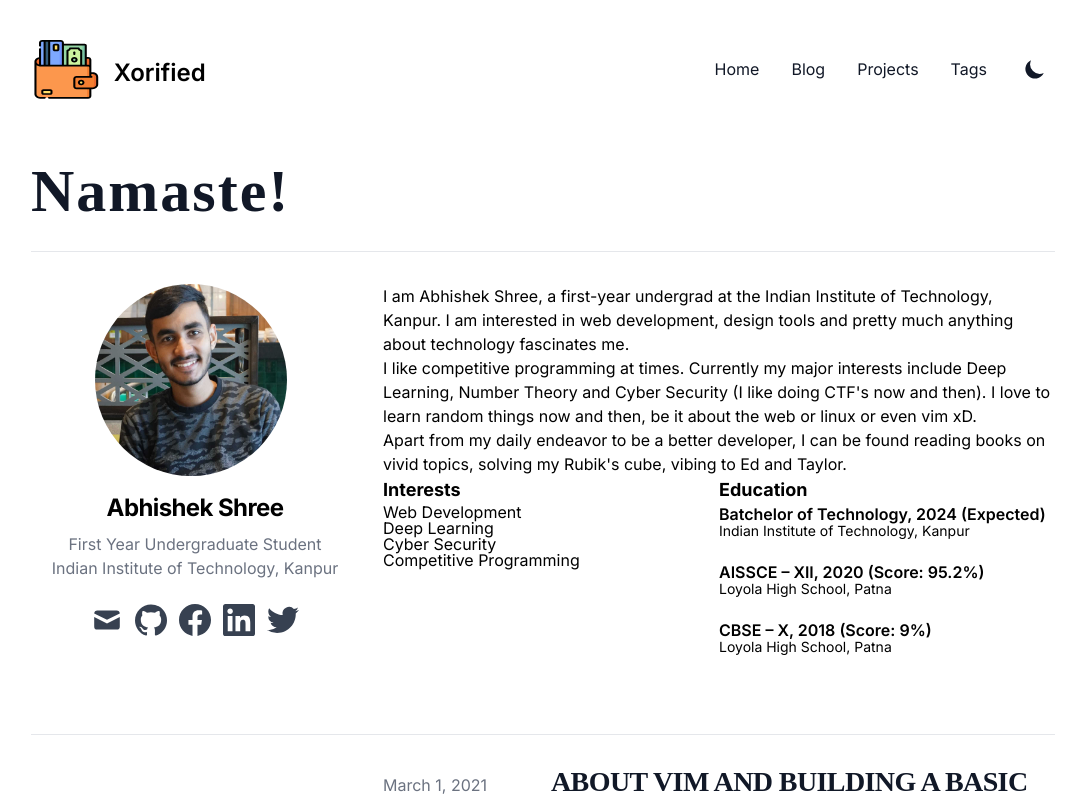
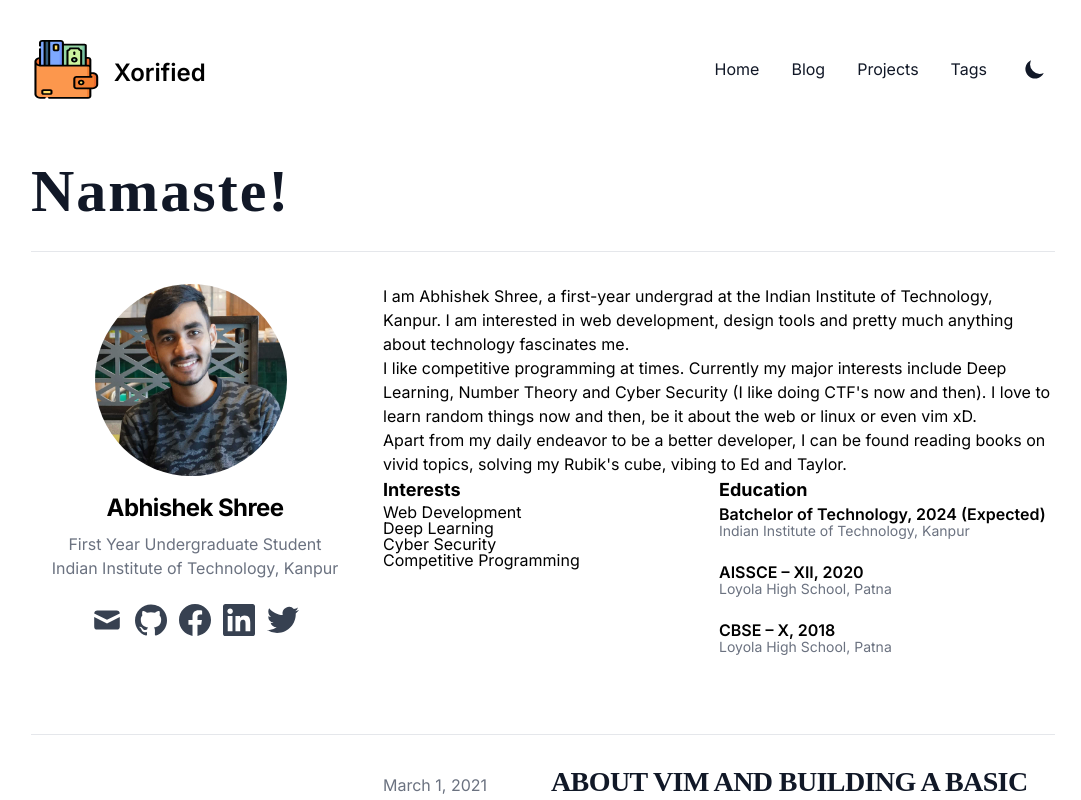
Before and after one commit to abhishekshree/abhishekshree.github.io, a Next.js app: page / in a window 1280 px wide. Shown: the top 800 px of the page, without its empty margins (97-1178 px from the left). Built offline with nearby package versions, Linux system fonts and the light colour scheme; what @tailwindcss/typography would draw is missing.

Commit message:
Minor Fix

```diff
--- a/pages/index.js
+++ b/pages/index.js
@@ -103,25 +103,27 @@ export default function About({ posts }) {
                   <div className="leading-tight font-semibold ">
                     Batchelor of Technology, 2024 (Expected)
                   </div>
-                  <div className="leading-none text-sm">Indian Institute of Technology, Kanpur</div>
+                  <div className="leading-none text-sm text-gray-500">
+                    Indian Institute of Technology, Kanpur
+                  </div>
                 </div>
                 {/* </li> */}
                 <br />
                 {/* <li> */}
                 <div>
-                  <div className="leading-tight font-semibold ">
-                    AISSCE – XII, 2020 <span className="text-right">(Score: 95.2%)</span>
+                  <div className="leading-tight font-semibold ">AISSCE – XII, 2020</div>
+                  <div className="leading-none text-sm text-gray-500">
+                    Loyola High School, Patna
                   </div>
-                  <div className="leading-none text-sm">Loyola High School, Patna</div>
                 </div>
                 {/* </li> */}
                 <br />
                 {/* <li> */}
                 <div>
-                  <div className="leading-tight font-semibold ">
-                    CBSE – X, 2018 <span className="text-right">(Score: 9%)</span>
+                  <div className="leading-tight font-semibold ">CBSE – X, 2018</div>
+                  <div className="leading-none text-sm text-gray-500">
+                    Loyola High School, Patna
                   </div>
-                  <div className="leading-none text-sm">Loyola High School, Patna</div>
                 </div>
                 {/* </li> */}
                 {/* </ul> */}
```
